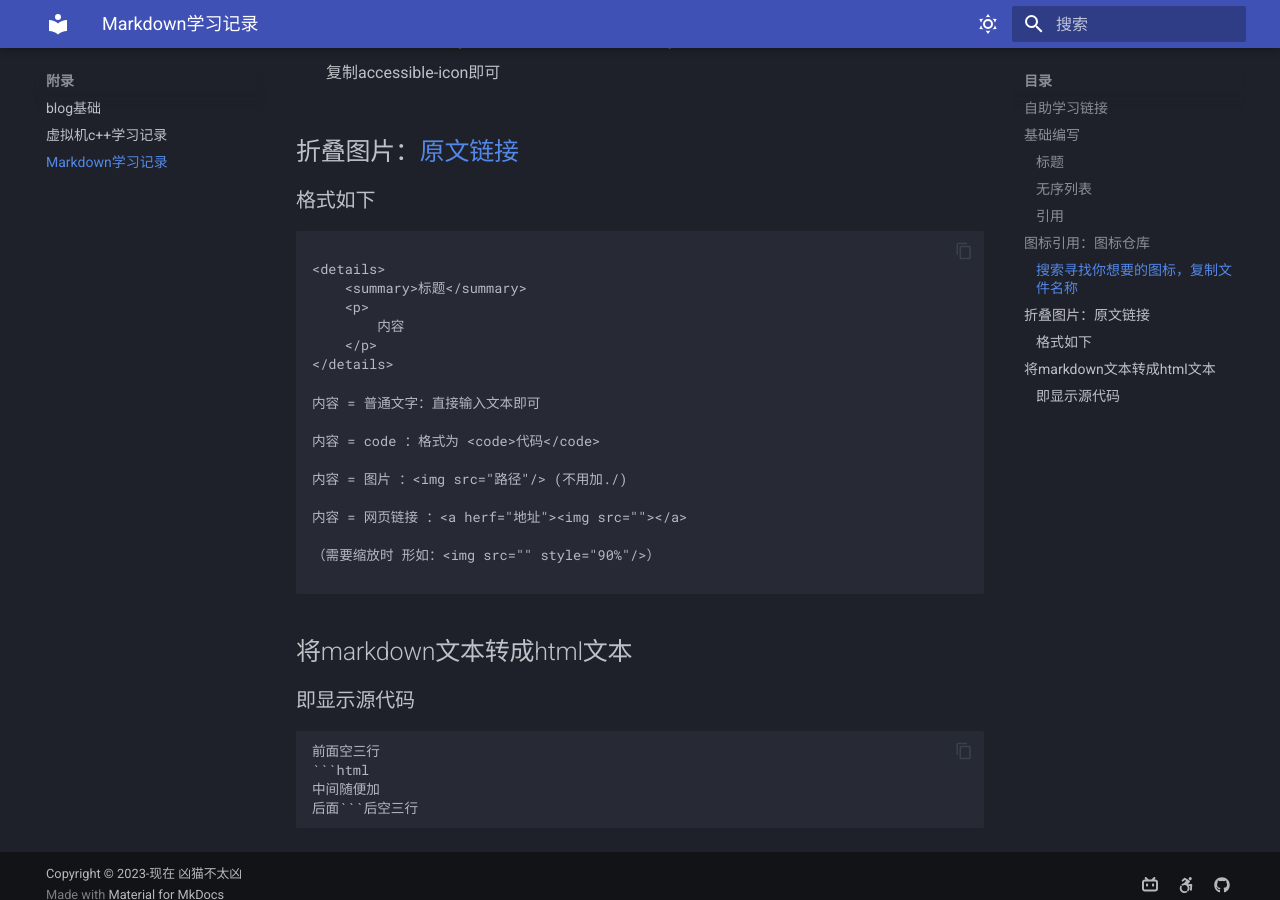
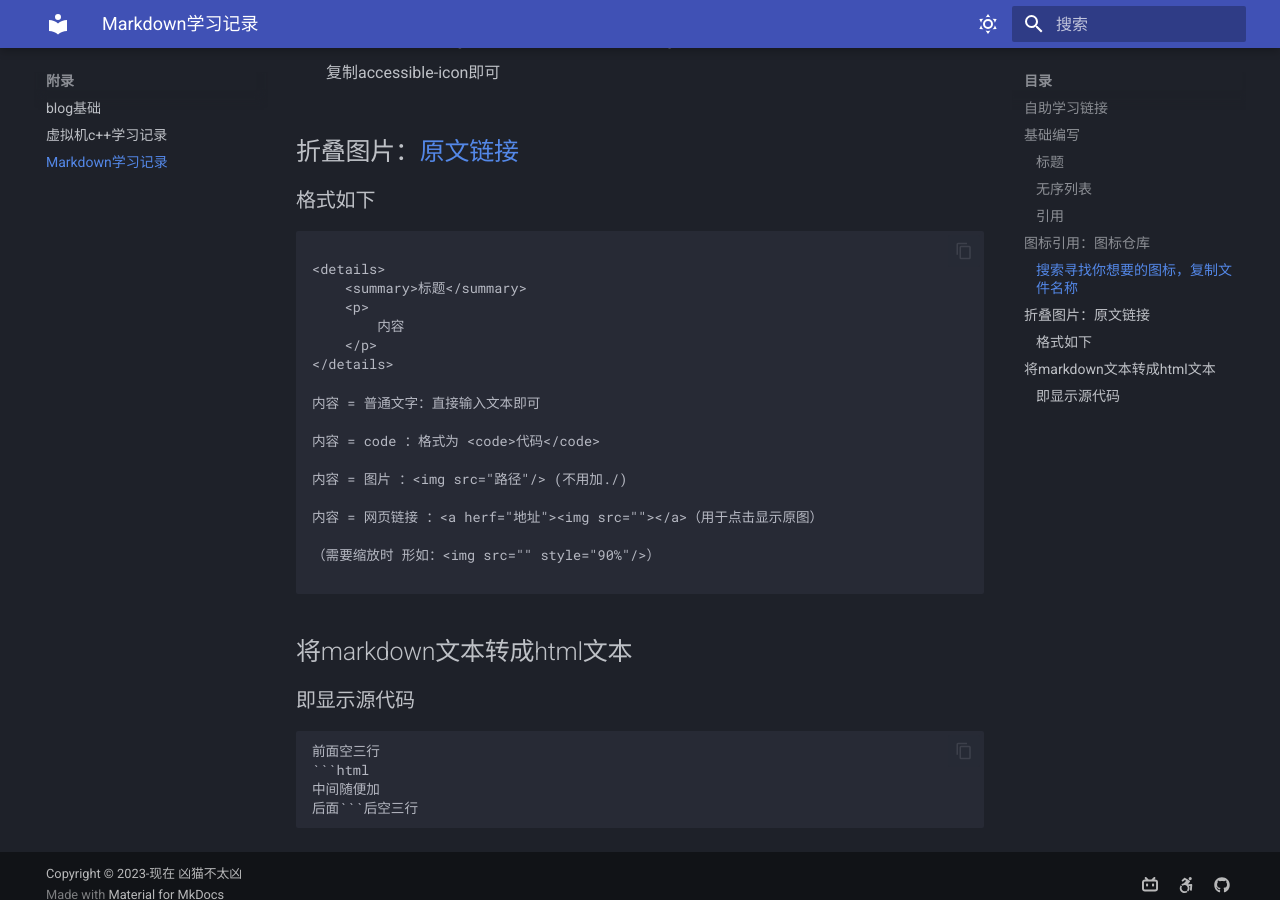
Before and after one commit to Xmbtx/xmbtx-blog, an MkDocs documentation site: the page built from docs/mkd/mkd.md, in a window 1280 px wide and 900 px high, scrolled down 858 px. Built offline with MkDocs 1.6.1 and Material for MkDocs 9.7.7, drawn with Linux system fonts in a browser that asks for light colours.

Commit message:
2023-11-06_21:09:08 update

```diff
--- a/docs/mkd/mkd.md
+++ b/docs/mkd/mkd.md
@@ -51,7 +51,7 @@
 
 内容 = 图片 ：<img src="路径"/> (不用加./)
 
-内容 = 网页链接 ：<a herf="地址"><img src=""></a>
+内容 = 网页链接 ：<a herf="地址"><img src=""></a>（用于点击显示原图）
 
 （需要缩放时 形如：<img src="" style="90%"/>）
 
```
Also changed, not shown: docs/index.md (+1 -1 lines).
